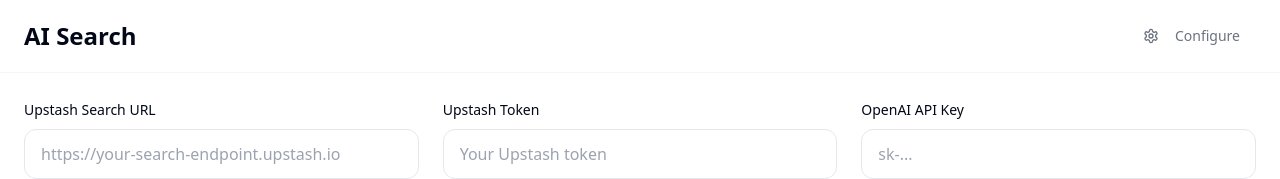
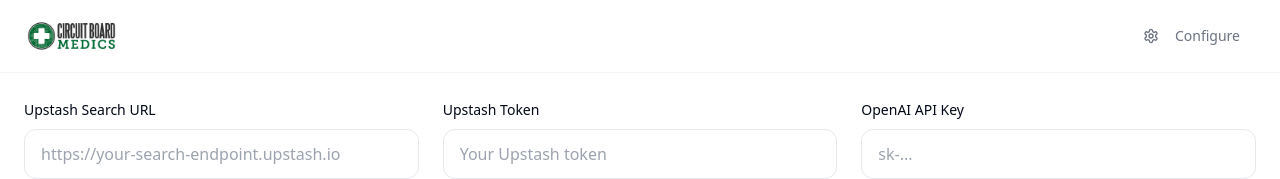
Before and after one commit to nates-code42/upstash-muse, a React (Vite) app: page / in a window 1280 px wide. Shown: the top 179 px of the page. Built offline with nearby package versions, Linux system fonts and the light colour scheme; no server answers; the HTML template or start-up script is replaced by a standard one.

Commit message:
Update header with logo

```diff
--- a/src/components/SearchInterface.tsx
+++ b/src/components/SearchInterface.tsx
@@ -10,6 +10,7 @@ import { Search, Settings, MessageSquare, Loader2, Database, Brain, Send, Copy,
 import { toast } from '@/hooks/use-toast';
 import { Search as UpstashSearch } from '@upstash/search';
 import { parseMarkdownLinks } from '@/lib/utils';
+import logoImage from '@/assets/circuit-board-medics-logo.png';
 
 interface SearchResult {
   id: string;
@@ -543,7 +544,7 @@ Please provide a comprehensive answer based on this information.`;
       {/* Header */}
       <header className="bg-background/95 backdrop-blur-sm border-b border-border/40 px-6 py-4 sticky top-0 z-50">
         <div className="max-w-7xl mx-auto flex justify-between items-center">
-          <h1 className="text-2xl font-semibold text-foreground">AI Search</h1>
+          <img src={logoImage} alt="Circuit Board Medics" className="h-8" />
           <Button
             variant="ghost"
             onClick={() => setShowConfig(!showConfig)}
```
Also changed, not shown: src/assets/circuit-board-medics-logo.png (added).
